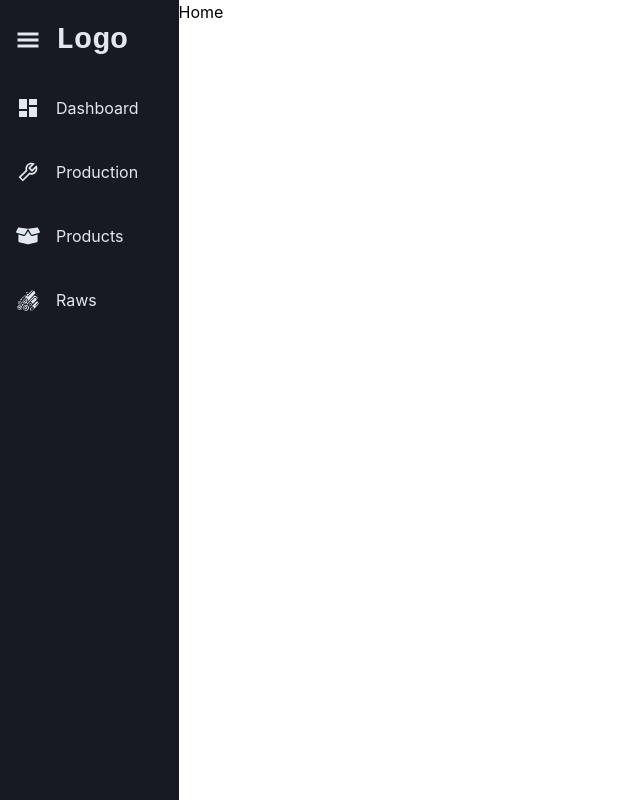
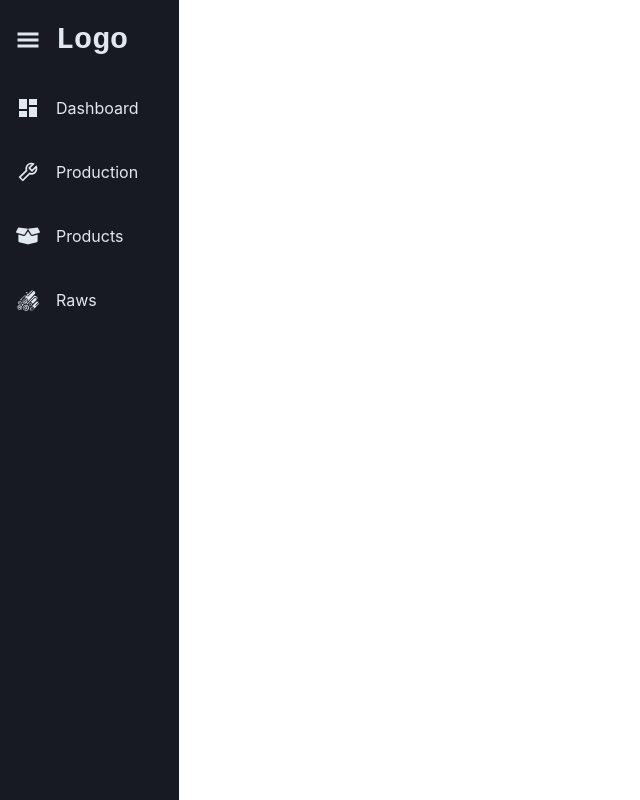
Before and after one commit to takihama/cereal-management-system, a React (Create React App) app: page / in a window 1280 px wide. Shown: the whole page, without its empty margins (0-640 px from the left). Built offline with nearby package versions, Linux system fonts and the light colour scheme.

Commit message:
refactor: main routes

```diff
--- a/src/App.tsx
+++ b/src/App.tsx
@@ -1,31 +1,13 @@
 import * as React from 'react';
-import {
-  ChakraProvider,
-  Stack,
-} from '@chakra-ui/react';
-import { BrowserRouter, Route, Routes } from 'react-router-dom';
+import { Stack } from '@chakra-ui/react';
+import { Outlet } from 'react-router-dom';
 import { Sidebar } from './components/sidebar/Sidebar';
-import Dashboard from './pages/Dashboard';
-import extTheme from './theme/theme';
-import Production from './pages/Production';
-import Products from './pages/Products';
-import RawMaterials from './pages/RawMaterials';
 
 export default function App() {
   return (
-    <ChakraProvider theme={extTheme}>
-      <BrowserRouter>
-        <Stack direction="row" spacing="0">
-          <Sidebar />
-          <Routes>
-            <Route path="/" element={<h1>Home</h1>} />
-            <Route path="/dashboard" element={<Dashboard />} />
-            <Route path="/production" element={<Production />} />
-            <Route path="/products" element={<Products />} />
-            <Route path="/rawmaterials" element={<RawMaterials />} />
-          </Routes>
-        </Stack>
-      </BrowserRouter>
-    </ChakraProvider>
+    <Stack direction="row" spacing="0">
+      <Sidebar />
+      <Outlet />
+    </Stack>
   );
 }
--- a/src/index.tsx
+++ b/src/index.tsx
@@ -1,11 +1,29 @@
 import * as React from 'react';
 import * as ReactDOM from 'react-dom/client';
+import { BrowserRouter, Route, Routes } from 'react-router-dom';
+import { ChakraProvider } from '@chakra-ui/react';
 import App from './App';
+import extTheme from './theme/theme';
+import Dashboard from './pages/Dashboard';
+import Production from './pages/Production';
+import Products from './pages/Products';
+import RawMaterials from './pages/RawMaterials';
 
 const container = document.getElementById('root');
 if (!container) throw new Error('Failed to find the root element');
 const root = ReactDOM.createRoot(container);
 
 root.render(
-  <App />,
+  <ChakraProvider theme={extTheme}>
+    <BrowserRouter>
+      <Routes>
+        <Route path="/" element={<App />}>
+          <Route path="/dashboard" element={<Dashboard />} />
+          <Route path="/production" element={<Production />} />
+          <Route path="/products" element={<Products />} />
+          <Route path="/rawmaterials" element={<RawMaterials />} />
+        </Route>
+      </Routes>
+    </BrowserRouter>
+  </ChakraProvider>,
 );
```
